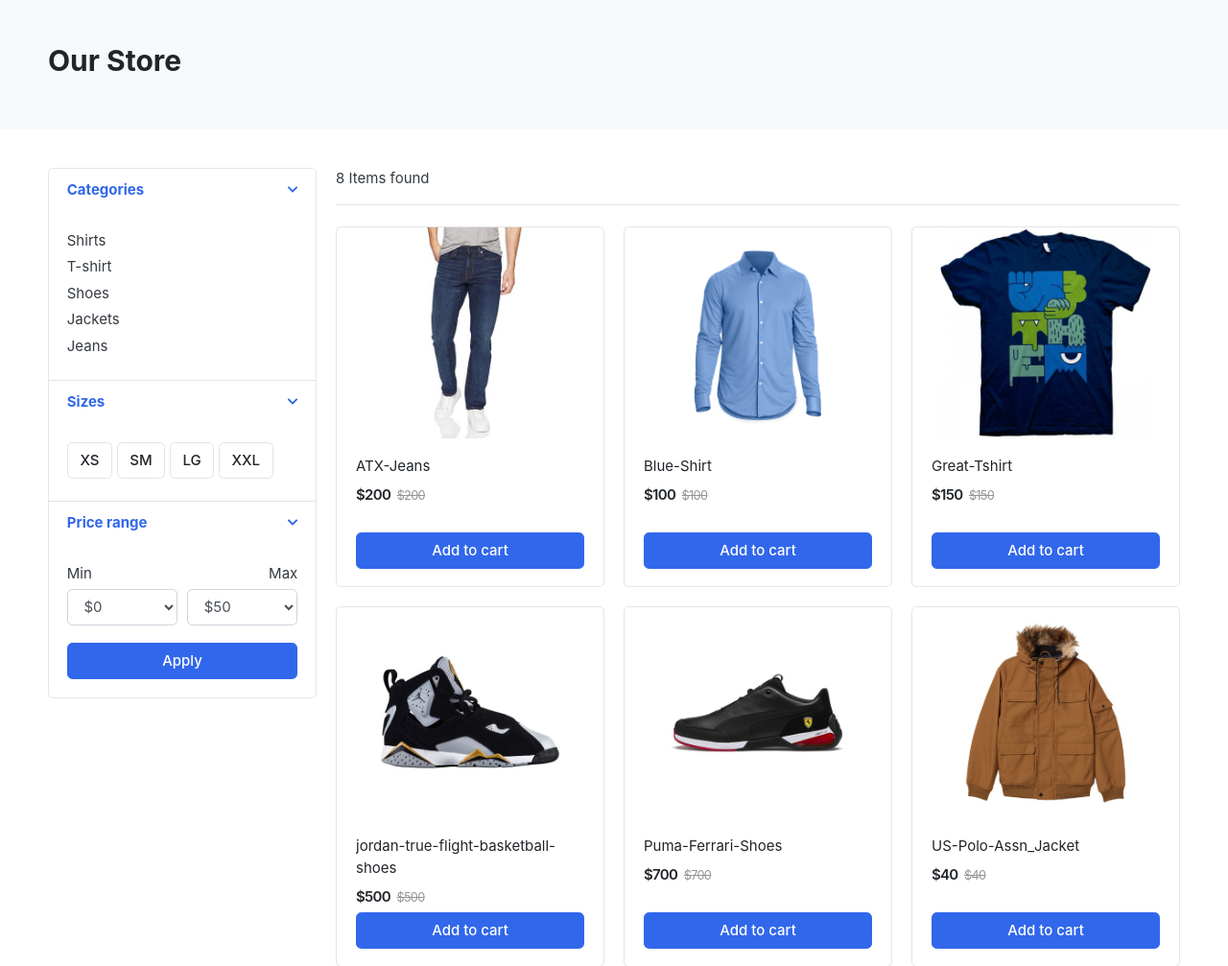
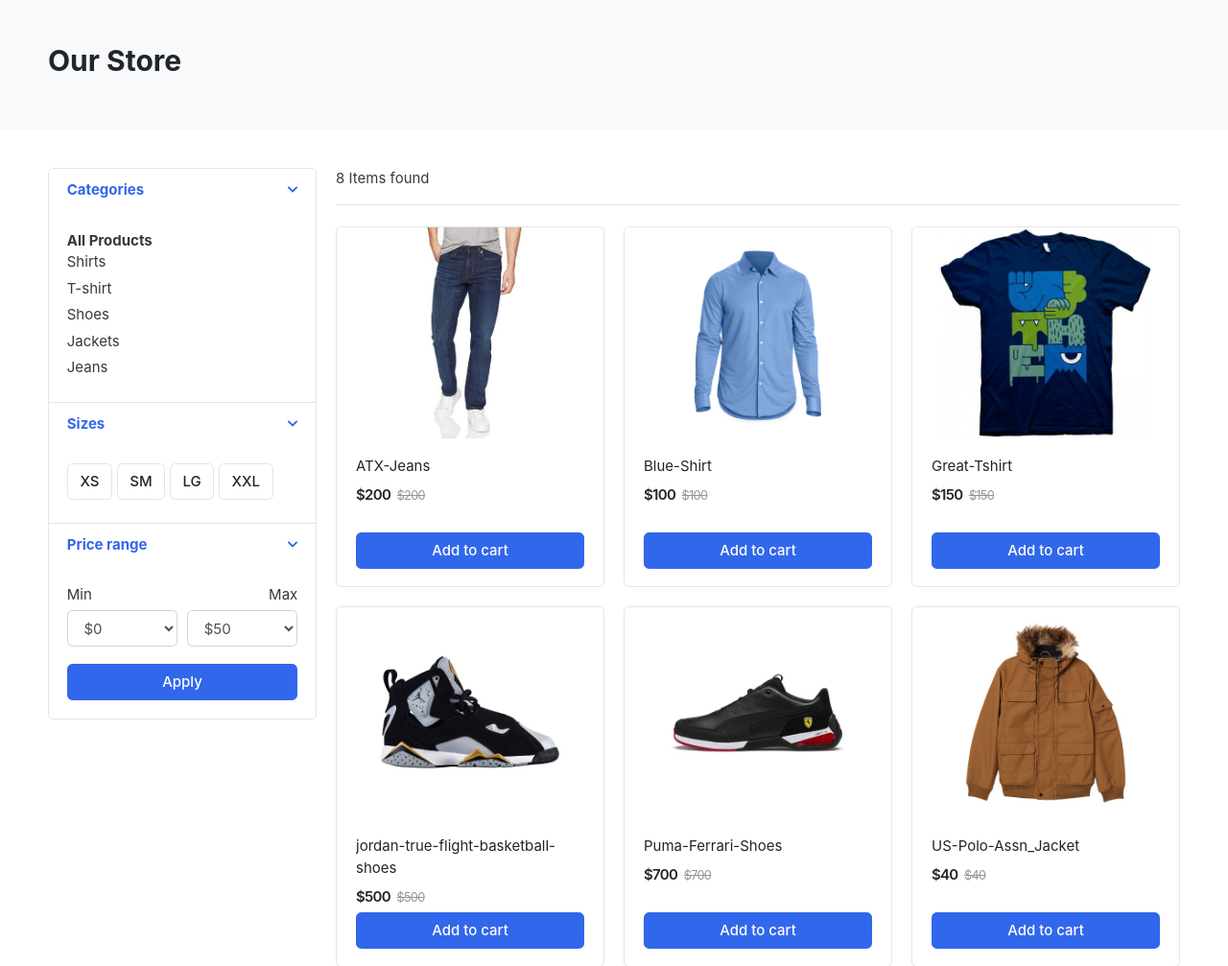
Before and after one commit to haseeb4339/The-Ecommerce, a Django app: page /store/ in a window 1280 px wide. Shown: the part 119-1126 px from the top of the page at 96% size. Run offline with Django 3.2, Linux system fonts and the light colour scheme; data comes from the database, SQL or seed files in the repository; some libraries are stand-ins or nearby versions; some web fonts are replaced.

Commit message:
create a All products option

```diff
--- a/templates/includes/navbar.html
+++ b/templates/includes/navbar.html
@@ -38,6 +38,7 @@
                     <i class="fa fa-bars"></i> All category
                 </button>
                 <div class="dropdown-menu">
+                    <a href="{% url 'store' %}"> <b> All Products </b> </a>
                     {% for category in links %}
                         <a class="dropdown-item" href="{{ category.get_url }}">{{ category.category_name }} </a>
                     {% endfor %}
--- a/templates/store/store.html
+++ b/templates/store/store.html
@@ -33,8 +33,9 @@
                 <div class="card-body">
 
                     <ul class="list-menu">
+                    <a href="{% url 'store' %}"> <b> All Products </b> </a>
                     {% for category in links %}
-                    <li><a href="{{ category.get_url }}"> {{ category.category_name }}  </a></li>
+                        <li><a href="{{ category.get_url }}"> {{ category.category_name }}  </a></li>
                     {% endfor %}
 
                     </ul>
```
